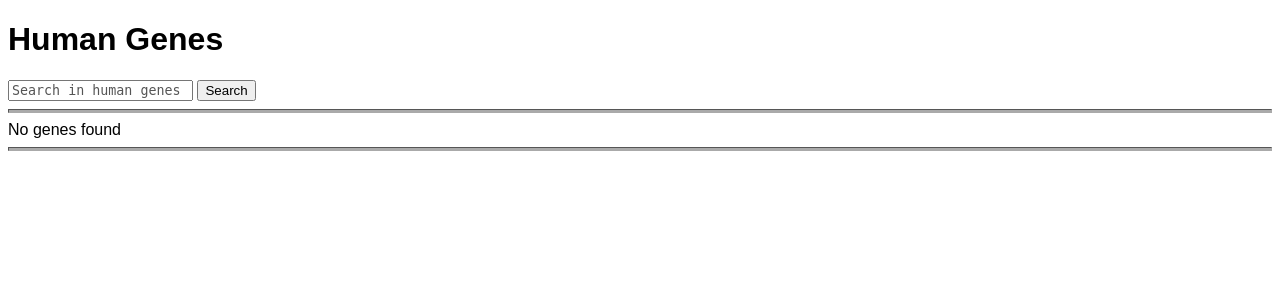
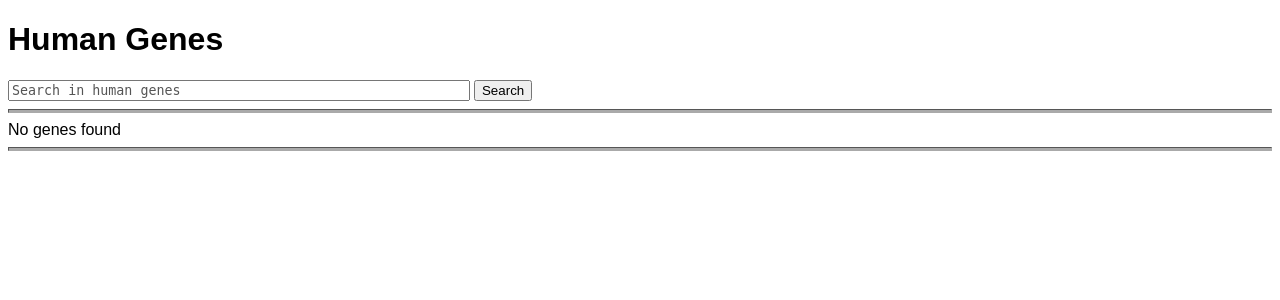
Before and after one commit to teunvandorp2002/Blok4Afvink3, a Flask app: page / in a window 1280 px wide. Shown: the top 300 px of the page. Run offline with Flask 2, Linux system fonts and the light colour scheme; data that the repository does not hold is empty.

Commit message:
editied width search bar

```diff
--- a/app.py
+++ b/app.py
@@ -1,4 +1,4 @@
-from flask import Flask, request, render_template, json
+from flask import Flask, request, render_template
 import app_logic
 
 app = Flask(__name__)
--- a/static/Style.css
+++ b/static/Style.css
@@ -15,3 +15,6 @@ input::placeholder{
     color: #555555;
     font-family: monospace;
 }
+#searchBar{
+    width: 12cm;
+}
--- a/templates/gene_viewer.html
+++ b/templates/gene_viewer.html
@@ -9,7 +9,7 @@
 <h1>Human Genes</h1>
 <form action="" class="form-inline" method="post">
     <label>
-        <input type="text" placeholder="Search in human genes" name="search" value="{{ request.form.search }}">
+        <input type="text" placeholder="Search in human genes" name="search" value="{{ request.form.search }}" id="searchBar">
     </label>
     <input type="submit" value="Search" id="search_button">
 </form>
```
